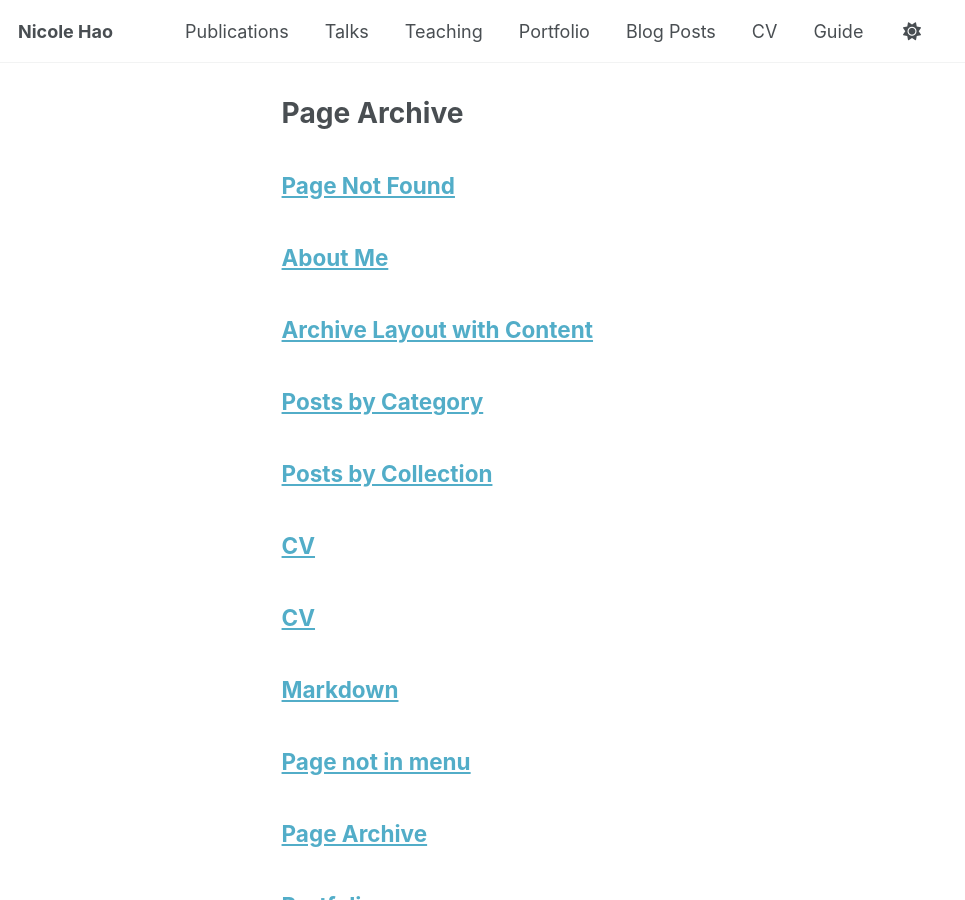
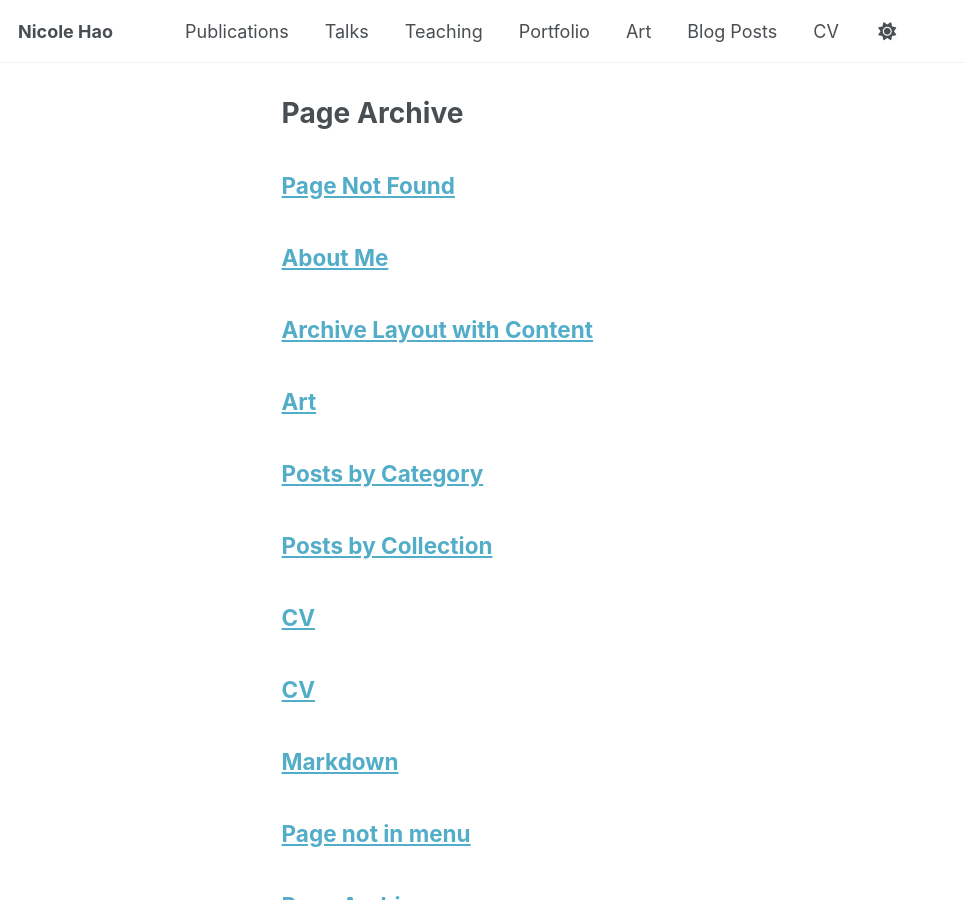
Before and after one commit to nicolehao34/nicolehao34.github.io, a Jekyll site: the page built from _pages/page-archive.html, in a window 1280 px wide and 900 px high. Shown: the whole window, without its empty margins (0-965 px from the left). Built offline with Jekyll 4.4.1, drawn with Linux system fonts in a browser that asks for light colours; a script bundle is joined from its source files by our own code; library files that are not in the unit come from our copies.

Commit message:
Add Art section to navigation and create art gallery page

```diff
--- a/_data/navigation.yml
+++ b/_data/navigation.yml
@@ -20,14 +20,18 @@ main:
   - title: "Portfolio"
     url: /portfolio/
 
+  - title: "Art"
+    url: /art/
+
   - title: "Blog Posts"
     url: /year-archive/
 
   - title: "CV"
     url: /cv/
 
+
   # - title: "CV"
   #   url: /cv-json/
 
-  - title: "Guide"
-    url: /markdown/
+  # - title: "Guide"
+  #   url: /markdown/
```
Also changed, not shown: _pages/art.md (added, +8 -0 lines).
